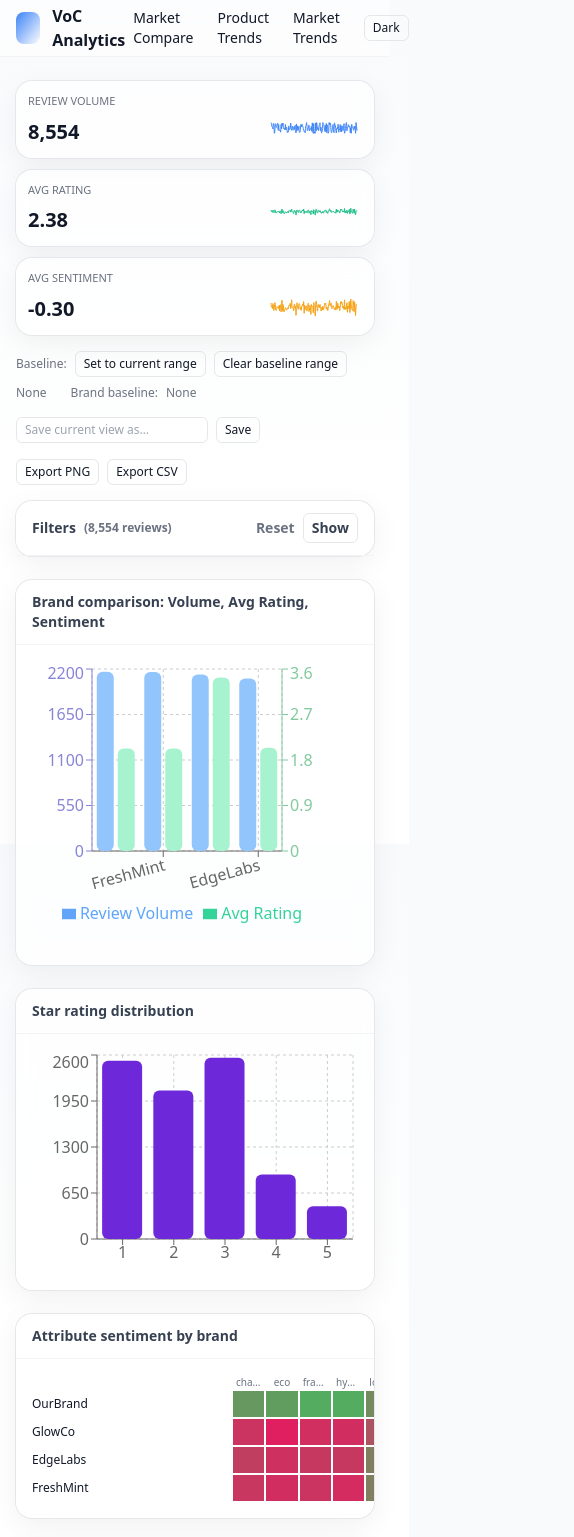
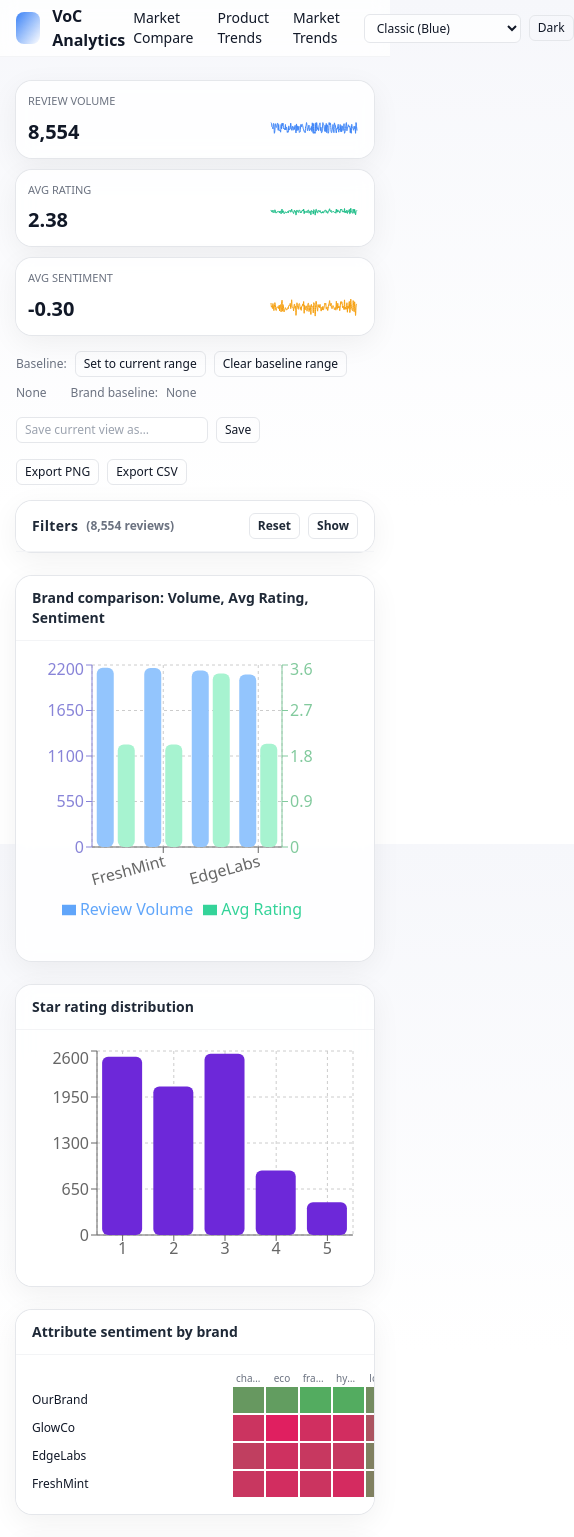
Before and after one commit to jvirgi/dashboard2, a Next.js app: page /market in a window 390 px wide. Shown: the top 1537 px of the page, 574 px wide, since content can reach past the window. Built offline with nearby package versions, Linux system fonts and the light colour scheme.

Commit message:
style: theme selector + multi-theme colors, improved contrast; ui: modernized filter panel

```diff
--- a/src/app/globals.css
+++ b/src/app/globals.css
@@ -5,45 +5,47 @@
 :root {
   --background: 255 255 255;
   --foreground: 17 24 39;
+  --brand: 59 130 246;
+  --accent: 139 92 246;
 }
 
-html, body, #__next {
-  height: 100%;
-}
+/* Theme variants */
+:root[data-theme="classic"] { --brand: 59 130 246; --accent: 139 92 246; }
+:root[data-theme="ocean"]   { --brand: 14 165 233; --accent: 20 184 166; }
+:root[data-theme="emerald"] { --brand: 16 185 129; --accent: 5 150 105; }
+:root[data-theme="plum"]    { --brand: 147 51 234; --accent: 236 72 153; }
+:root[data-theme="slate"]   { --brand: 100 116 139; --accent: 148 163 184; }
+
+html, body, #__next { height: 100%; }
 
 body {
   color: rgb(var(--foreground));
-  background: linear-gradient(180deg, #f8fafc 0%, #ffffff 60%);
+  background: linear-gradient(180deg, #f6f7fb 0%, #ffffff 60%);
 }
 
 .dark body {
-  background: radial-gradient(1200px 600px at 10% -10%, rgba(59,130,246,0.12), transparent),
-              radial-gradient(1000px 600px at 90% 10%, rgba(16,185,129,0.10), transparent),
+  background: radial-gradient(1200px 600px at 10% -10%, rgba(var(--brand),0.10), transparent),
+              radial-gradient(1000px 600px at 90% 10%, rgba(var(--accent),0.08), transparent),
               #0b1220;
-  color: #e5e7eb;
+  color: #f3f4f6; /* higher contrast */
 }
 
-/* Reusable utility classes */
-.container-padded {
-  @apply max-w-7xl mx-auto px-4 sm:px-6 lg:px-8;
-}
+.container-padded { @apply max-w-7xl mx-auto px-4 sm:px-6 lg:px-8; }
 
-.card {
-  @apply bg-white/70 backdrop-blur rounded-2xl shadow-soft ring-1 ring-gray-200;
-}
-.dark .card {
-  @apply bg-white/10 ring-white/10 shadow-elevated;
-}
+.card { @apply bg-white/85 backdrop-blur rounded-2xl shadow-soft ring-1 ring-gray-200; }
+.dark .card { @apply bg-white/10 ring-white/10 shadow-elevated; }
 
-.card-header {
-  @apply px-4 py-3 border-b border-gray-100 text-sm font-semibold text-gray-700;
-}
-.dark .card-header { @apply border-white/10 text-gray-200; }
+.card-header { @apply px-4 py-3 border-b border-gray-100 text-sm font-semibold text-gray-800; }
+.dark .card-header { @apply border-white/10 text-gray-100; }
 
-.card-body {
-  @apply p-4;
-}
+.card-body { @apply p-4; }
 
-/* Header glass */
-.header-glass { @apply bg-white/60 backdrop-blur border-b border-gray-100; }
+.header-glass { @apply bg-white/80 backdrop-blur border-b border-gray-100; }
 .dark .header-glass { @apply bg-white/10 border-white/10; }
+
+/* Buttons and links higher contrast */
+.btn { @apply px-2 py-1 rounded-md border text-xs; }
+.btn-ghost { @apply border-gray-200 hover:border-brand-300 hover:text-brand-700; }
+
+/* Brand gradient utility */
+.brand-gradient { background-image: linear-gradient(135deg, rgb(var(--brand)), rgb(var(--accent))); }
--- a/src/app/layout.tsx
+++ b/src/app/layout.tsx
@@ -2,7 +2,6 @@
 
 import './globals.css';
 import Link from 'next/link';
-import { useEffect, useState } from 'react';
 import KPIBar from '@/components/KPIBar';
 import ActiveFilterChips from '@/components/ActiveFilterChips';
 import CommandPalette from '@/components/UI/CommandPalette';
@@ -11,24 +10,7 @@ import SavedViewsBar from '@/components/SavedViewsBar';
 import { FilterProvider } from '@/lib/state';
 import ContextMenuOverlay from '@/components/UI/ContextMenu';
 import DrilldownDrawer from '@/components/UI/DrilldownDrawer';
-
-function ThemeToggle() {
-  const [isDark, setIsDark] = useState(false);
-  useEffect(() => {
-    const root = document.documentElement;
-    if (isDark) root.classList.add('dark');
-    else root.classList.remove('dark');
-  }, [isDark]);
-  return (
-    <button
-      className="text-xs px-2 py-1 rounded-md border border-gray-200 hover:border-brand-300 hover:text-brand-700 dark:border-white/10 dark:hover:border-white/30"
-      onClick={() => setIsDark((d) => !d)}
-      title="Toggle theme"
-    >
-      {isDark ? 'Light' : 'Dark'}
-    </button>
-  );
-}
+import ThemeSelector from '@/components/UI/ThemeSelector';
 
 export default function RootLayout({ children }: { children: React.ReactNode }) {
   return (
@@ -47,7 +29,7 @@ export default function RootLayout({ children }: { children: React.ReactNode })
                 <Link className="hover:text-brand-600" href="/market">Market Compare</Link>
                 <Link className="hover:text-brand-600" href="/product-trends">Product Trends</Link>
                 <Link className="hover:text-brand-600" href="/market-trends">Market Trends</Link>
-                <ThemeToggle />
+                <ThemeSelector />
               </nav>
             </div>
           </header>
--- a/src/components/FilterPanel.tsx
+++ b/src/components/FilterPanel.tsx
@@ -32,21 +32,21 @@ export default function FilterPanel() {
     <div className="card">
       <div className="card-header flex items-center justify-between">
         <div className="flex items-center gap-2">
-          <span>Filters</span>
+          <span className="tracking-wide">Filters</span>
           <span className="text-xs text-gray-500">({filteredFacts.length.toLocaleString()} reviews)</span>
         </div>
         <div className="flex items-center gap-2">
-          <button className="text-sm text-gray-500 hover:text-brand-600" onClick={() => resetFilters()}>Reset</button>
-          <button className="text-sm rounded-md px-2 py-1 border border-gray-200 hover:border-brand-300 hover:text-brand-700" onClick={() => setOpen((o) => !o)}>{open ? 'Hide' : 'Show'}</button>
+          <button className="btn btn-ghost" onClick={() => resetFilters()}>Reset</button>
+          <button className="btn btn-ghost" onClick={() => setOpen((o) => !o)}>{open ? 'Hide' : 'Show'}</button>
         </div>
       </div>
       {open && (
-        <div className="card-body grid grid-cols-1 md:grid-cols-2 lg:grid-cols-4 gap-4">
+        <div className="card-body grid grid-cols-1 md:grid-cols-2 lg:grid-cols-4 gap-6">
           <section>
-            <h3 className="text-[11px] font-semibold text-gray-500 uppercase mb-2">Geography</h3>
-            <div className="max-h-40 overflow-auto space-y-2">
+            <h3 className="text-[11px] font-semibold uppercase mb-2 text-gray-500">Geography</h3>
+            <div className="max-h-48 overflow-auto rounded-lg border border-gray-100 divide-y">
               {dimensions.geographies.map((g) => (
-                <label key={g.geoId} className="flex items-center gap-2 text-sm">
+                <label key={g.geoId} className="flex items-center gap-2 text-sm px-2 py-1 hover:bg-gray-50">
                   <input type="checkbox" checked={filters.geoIds.includes(g.geoId)} onChange={() => toggleGeo(g.geoId)} />
                   <span className={clsx('px-1 rounded', filters.geoIds.includes(g.geoId) && 'bg-brand-50 text-brand-700')}>{g.country}</span>
                 </label>
@@ -55,14 +55,14 @@ export default function FilterPanel() {
           </section>
 
           <section>
-            <h3 className="text-[11px] font-semibold text-gray-500 uppercase mb-2">Categories</h3>
+            <h3 className="text-[11px] font-semibold uppercase mb-2 text-gray-500">Categories</h3>
             <div className="flex flex-wrap gap-2">
               {dimensions.categories.map((c) => (
                 <button
                   key={c.categoryId}
                   className={clsx('px-2 py-1 rounded-full text-xs border transition',
                     filters.categoryIds.includes(c.categoryId)
-                      ? 'bg-brand-600 text-white border-brand-600 shadow-sm'
+                      ? 'bg-[color:rgb(var(--brand))] text-white border-transparent shadow-sm'
                       : 'border-gray-200 text-gray-700 hover:border-brand-300 hover:text-brand-700'
                   )}
                   onClick={() => toggleCategory(c.categoryId)}
@@ -72,14 +72,14 @@ export default function FilterPanel() {
               ))}
             </div>
 
-            <h3 className="text-[11px] font-semibold text-gray-500 uppercase mt-4 mb-2">Brands</h3>
+            <h3 className="text-[11px] font-semibold uppercase mt-4 mb-2 text-gray-500">Brands</h3>
             <div className="flex flex-wrap gap-2">
               {dimensions.brands.map((b) => (
                 <button
                   key={b.brandId}
                   className={clsx('px-2 py-1 rounded-full text-xs border transition',
                     filters.brandIds.includes(b.brandId)
-                      ? 'bg-brand-600 text-white border-brand-600 shadow-sm'
+                      ? 'bg-[color:rgb(var(--brand))] text-white border-transparent shadow-sm'
                       : 'border-gray-200 text-gray-700 hover:border-brand-300 hover:text-brand-700'
                   )}
                   onClick={() => toggleBrand(b.brandId)}
@@ -91,9 +91,9 @@ export default function FilterPanel() {
           </section>
 
           <section>
-            <h3 className="text-[11px] font-semibold text-gray-500 uppercase mb-2">Products (search + include/exclude)</h3>
+            <h3 className="text-[11px] font-semibold uppercase mb-2 text-gray-500">Products (search + include/exclude)</h3>
             <input
-              className="w-full border border-gray-200 rounded-lg px-3 py-2 text-sm focus:outline-none focus:ring-2 focus:ring-brand-200"
+              className="w-full border border-gray-200 rounded-lg px-3 py-2 text-sm focus:outline-none focus:ring-2 focus:ring-[color:rgb(var(--brand))]/30"
               placeholder="e.g. +mint -sensitive ultra"
               value={productSearch}
               onChange={(e) => {
@@ -101,7 +101,7 @@ export default function FilterPanel() {
                 setFilters((prev) => ({ ...prev, productSearch: e.target.value }));
               }}
             />
-            <div className="mt-2 max-h-36 overflow-auto border border-gray-100 rounded-lg divide-y">
+            <div className="mt-2 max-h-40 overflow-auto border border-gray-100 rounded-lg divide-y">
               {productsOptions.map((p) => (
                 <label key={p.productId} className="flex items-center gap-2 px-2 py-1 text-sm hover:bg-gray-50">
                   <input
@@ -109,23 +109,20 @@ export default function FilterPanel() {
                     checked={filters.productIds.includes(p.productId)}
                     onChange={(e) => {
                       const selected = new Set(filters.productIds);
-                      if (e.target.checked) selected.add(p.productId);
-                      else selected.delete(p.productId);
+                      if (e.target.checked) selected.add(p.productId); else selected.delete(p.productId);
                       selectProductIds(Array.from(selected));
                     }}
                   />
-                  <span className={clsx('truncate', filters.productIds.includes(p.productId) && 'text-brand-700 font-medium')}
-                    title={p.productName}>{p.productName}</span>
+                  <span className={clsx('truncate', filters.productIds.includes(p.productId) && 'text-[color:rgb(var(--brand))] font-medium')} title={p.productName}>{p.productName}</span>
                 </label>
               ))}
             </div>
 
-            <h3 className="text-[11px] font-semibold text-gray-500 uppercase mt-4 mb-2">Attributes</h3>
+            <h3 className="text-[11px] font-semibold uppercase mt-4 mb-2 text-gray-500">Attributes</h3>
             <div className="flex items-center gap-2 mb-2">
-              <input className="flex-1 border border-gray-200 rounded-lg px-3 py-2 text-sm focus:outline-none focus:ring-2 focus:ring-brand-200" placeholder="Add attribute" value={attrInput} onChange={(e) => setAttrInput(e.target.value)} />
-              <button className="text-sm px-2 py-1 rounded-md border border-gray-200 hover:border-brand-300 hover:text-brand-700" onClick={() => {
-                const v = attrInput.trim().toLowerCase();
-                if (!v) return;
+              <input className="flex-1 border border-gray-200 rounded-lg px-3 py-2 text-sm focus:outline-none focus:ring-2 focus:ring-[color:rgb(var(--brand))]/30" placeholder="Add attribute" value={attrInput} onChange={(e) => setAttrInput(e.target.value)} />
+              <button className="btn btn-ghost" onClick={() => {
+                const v = attrInput.trim().toLowerCase(); if (!v) return;
                 if (!filters.attributes.includes(v)) setFilters((prev) => ({ ...prev, attributes: [...prev.attributes, v] }));
                 setAttrInput('');
               }}>Add</button>
@@ -142,22 +139,22 @@ export default function FilterPanel() {
           </section>
 
           <section>
-            <h3 className="text-[11px] font-semibold text-gray-500 uppercase mb-2">Metrics</h3>
+            <h3 className="text-[11px] font-semibold uppercase mb-2 text-gray-500">Metrics</h3>
             <div className="grid grid-cols-2 gap-3 text-sm">
               <label className="flex flex-col gap-1">
                 <span className="text-gray-500">Min Rating</span>
-                <input type="number" min={1} max={5} step={1} value={filters.minRating ?? ''} onChange={(e) => setFilters((prev) => ({ ...prev, minRating: e.target.value ? Number(e.target.value) : undefined }))} className="border border-gray-200 rounded-lg px-3 py-2 focus:outline-none focus:ring-2 focus:ring-brand-200" />
+                <input type="number" min={1} max={5} step={1} value={filters.minRating ?? ''} onChange={(e) => setFilters((prev) => ({ ...prev, minRating: e.target.value ? Number(e.target.value) : undefined }))} className="border border-gray-200 rounded-lg px-3 py-2 focus:outline-none focus:ring-2 focus:ring-[color:rgb(var(--brand))]/30" />
               </label>
               <label className="flex flex-col gap-1">
                 <span className="text-gray-500">Min Sentiment</span>
-                <input type="number" min={-1} max={1} step={0.1} value={filters.minSentiment ?? ''} onChange={(e) => setFilters((prev) => ({ ...prev, minSentiment: e.target.value ? Number(e.target.value) : undefined }))} className="border border-gray-200 rounded-lg px-3 py-2 focus:outline-none focus:ring-2 focus:ring-brand-200" />
+                <input type="number" min={-1} max={1} step={0.1} value={filters.minSentiment ?? ''} onChange={(e) => setFilters((prev) => ({ ...prev, minSentiment: e.target.value ? Number(e.target.value) : undefined }))} className="border border-gray-200 rounded-lg px-3 py-2 focus:outline-none focus:ring-2 focus:ring-[color:rgb(var(--brand))]/30" />
               </label>
               <label className="flex flex-col gap-1 col-span-2">
                 <span className="text-gray-500">Date Range</span>
                 <div className="flex items-center gap-2">
-                  <input type="date" value={filters.dateFrom ?? ''} onChange={(e) => setDateRange(e.target.value || undefined, filters.dateTo)} className="border border-gray-200 rounded-lg px-3 py-2 focus:outline-none focus:ring-2 focus:ring-brand-200" />
+                  <input type="date" value={filters.dateFrom ?? ''} onChange={(e) => setDateRange(e.target.value || undefined, filters.dateTo)} className="border border-gray-200 rounded-lg px-3 py-2 focus:outline-none focus:ring-2 focus:ring-[color:rgb(var(--brand))]/30" />
                   <span>to</span>
-                  <input type="date" value={filters.dateTo ?? ''} onChange={(e) => setDateRange(filters.dateFrom, e.target.value || undefined)} className="border border-gray-200 rounded-lg px-3 py-2 focus:outline-none focus:ring-2 focus:ring-brand-200" />
+                  <input type="date" value={filters.dateTo ?? ''} onChange={(e) => setDateRange(filters.dateFrom, e.target.value || undefined)} className="border border-gray-200 rounded-lg px-3 py-2 focus:outline-none focus:ring-2 focus:ring-[color:rgb(var(--brand))]/30" />
                 </div>
                 <div className="text-xs text-gray-500 mt-1">
                   {filters.dateFrom && filters.dateTo ? `${format(new Date(filters.dateFrom), 'MMM d, yyyy')} – ${format(new Date(filters.dateTo), 'MMM d, yyyy')}` : 'All time'}
--- /dev/null
+++ b/src/components/UI/ThemeSelector.tsx
@@ -0,0 +1,57 @@
+"use client";
+
+import { useEffect, useState } from 'react';
+
+const THEMES = [
+  { id: 'classic', name: 'Classic (Blue)', darkCapable: true },
+  { id: 'ocean', name: 'Ocean (Blue/Cyan)', darkCapable: true },
+  { id: 'emerald', name: 'Emerald (Green/Teal)', darkCapable: true },
+  { id: 'plum', name: 'Plum (Purple/Pink)', darkCapable: true },
+  { id: 'slate', name: 'Slate (Neutral)', darkCapable: true },
+];
+
+export default function ThemeSelector() {
+  const [theme, setTheme] = useState<string>('classic');
+  const [dark, setDark] = useState<boolean>(false);
+
+  useEffect(() => {
+    try {
+      const stored = localStorage.getItem('voc_theme');
+      const storedDark = localStorage.getItem('voc_dark');
+      if (stored) setTheme(stored);
+      if (storedDark) setDark(storedDark === '1');
+    } catch {}
+  }, []);
+
+  useEffect(() => {
+    const root = document.documentElement;
+    root.setAttribute('data-theme', theme);
+    if (dark) root.classList.add('dark'); else root.classList.remove('dark');
+    try {
+      localStorage.setItem('voc_theme', theme);
+      localStorage.setItem('voc_dark', dark ? '1' : '0');
+    } catch {}
+  }, [theme, dark]);
+
+  return (
+    <div className="flex items-center gap-2">
+      <select
+        className="text-xs px-2 py-1 rounded-md border border-gray-200 hover:border-brand-300 dark:border-white/10 bg-white/70 dark:bg-white/10"
+        value={theme}
+        onChange={(e) => setTheme(e.target.value)}
+        title="Theme"
+      >
+        {THEMES.map((t) => (
+          <option key={t.id} value={t.id}>{t.name}</option>
+        ))}
+      </select>
+      <button
+        className="text-xs px-2 py-1 rounded-md border border-gray-200 hover:border-brand-300 hover:text-brand-700 dark:border-white/10 dark:hover:border-white/30"
+        onClick={() => setDark((d) => !d)}
+        title="Toggle dark mode"
+      >
+        {dark ? 'Light' : 'Dark'}
+      </button>
+    </div>
+  );
+}
```
